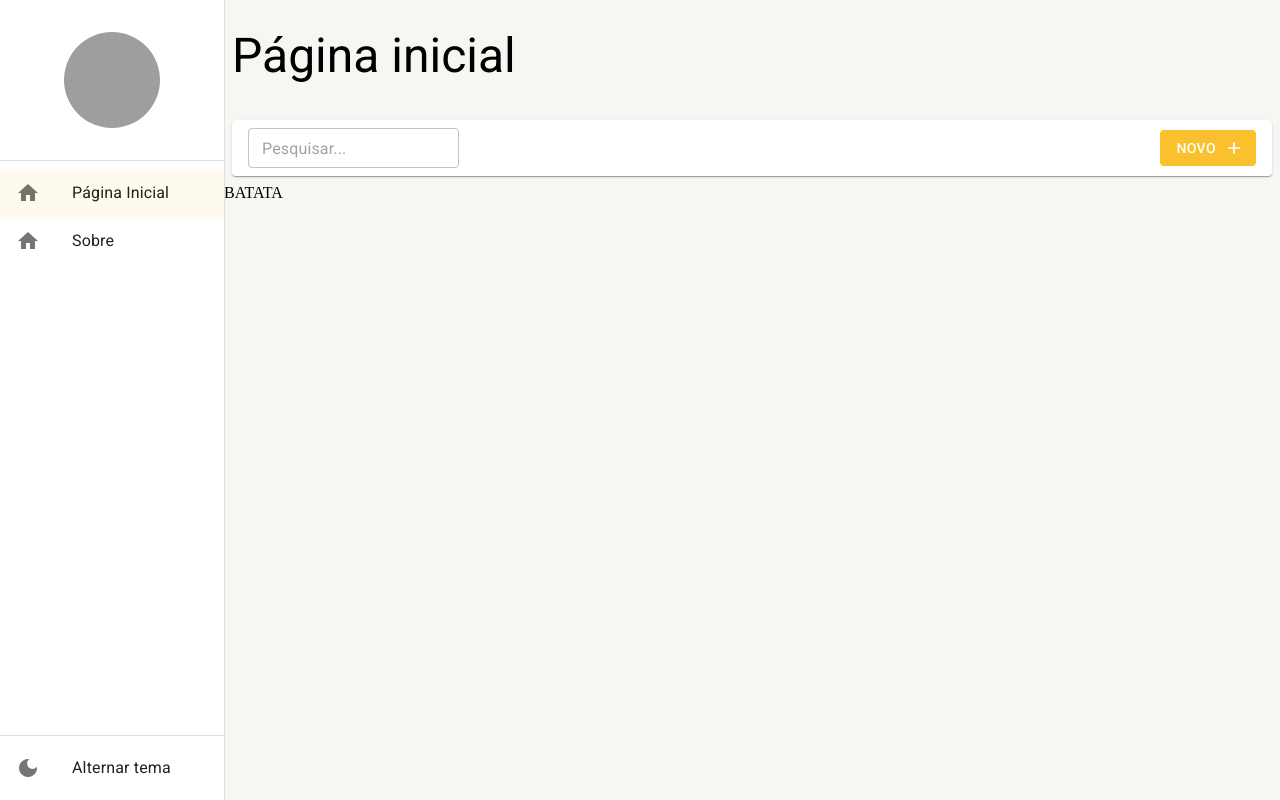
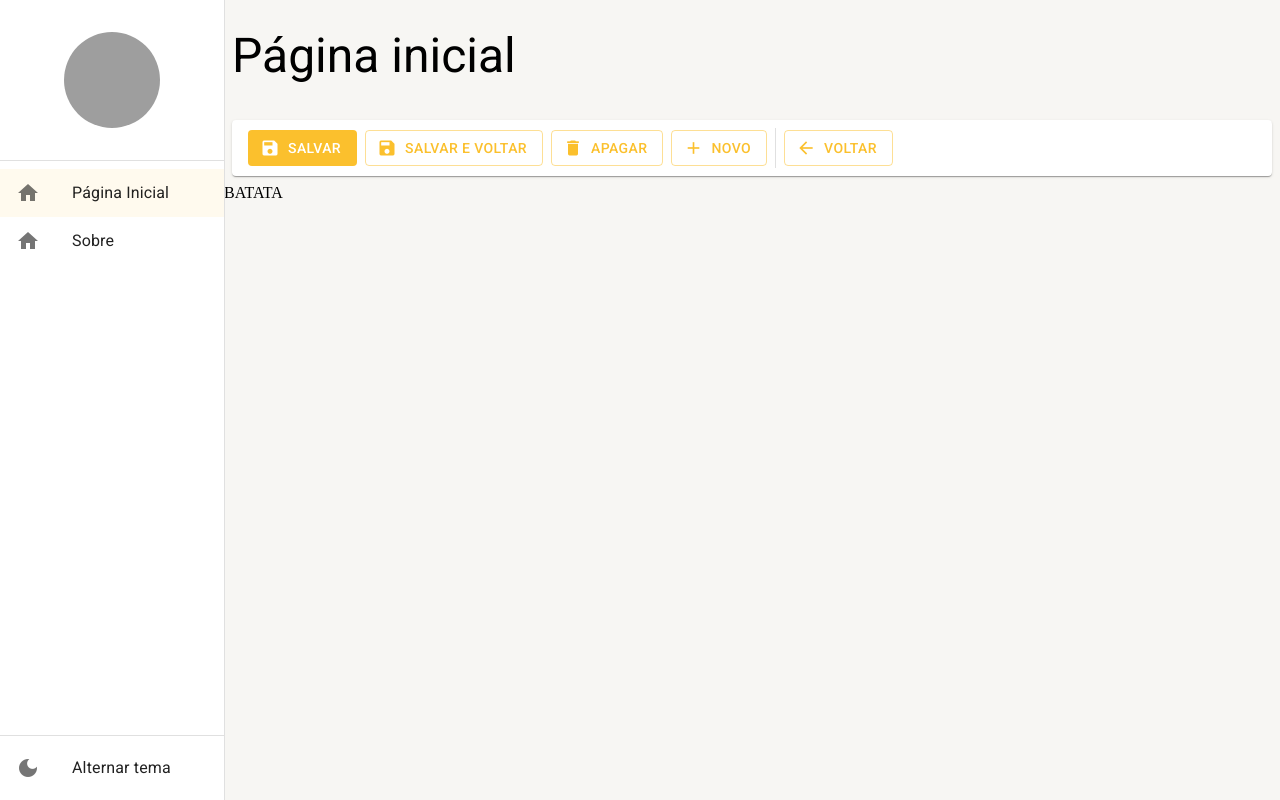
Before and after one commit to Elias-Moura/curso-mui, a React (Create React App) app: page /home in a window 1280 px wide. Built offline with nearby package versions, Linux system fonts and the light colour scheme; grey boxes are pictures that could not be loaded.

Commit message:
Feat: Criando barra de ferramante de detalhes

```diff
--- a/src/pages/dashboard/Dashboard.tsx
+++ b/src/pages/dashboard/Dashboard.tsx
@@ -1,11 +1,11 @@
 import { LayoutBase } from '../../shared/Layouts';
-import { ListToolBar } from '../../shared/components';
+import { DetailToolBar } from '../../shared/components';
 
 export const Dashboard = () => {
   return (
     <LayoutBase
       pageTitle="Página inicial"
-      barraDeFerramentas={<ListToolBar mostrarInputBusca />}
+      barraDeFerramentas={<DetailToolBar mostrarBotaoSalvarEFechar/>}
     >
       BATATA
     </LayoutBase>
--- /dev/null
+++ b/src/shared/components/detail-tool-bar/DetailToolBar.tsx
@@ -0,0 +1,211 @@
+import {
+  Box,
+  Button,
+  Divider,
+  Icon,
+  Paper,
+  Skeleton,
+  Typography,
+  useMediaQuery,
+  useTheme,
+} from '@mui/material';
+
+interface IDetailToolBar {
+  textoBotaoNovo?: string;
+
+  mostrarBotaoNovo?: boolean;
+  mostrarBotaoVoltar?: boolean;
+  mostrarBotaoApagar?: boolean;
+  mostrarBotaoSalvar?: boolean;
+  mostrarBotaoSalvarEFechar?: boolean;
+
+  mostrarBotaoNovoCarregando?: boolean;
+  mostrarBotaoVoltarCarregando?: boolean;
+  mostrarBotaoApagarCarregando?: boolean;
+  mostrarBotaoSalvarCarregando?: boolean;
+  mostrarBotaoSalvarEFecharCarregando?: boolean;
+
+  aoClicarEmNovo?: () => void;
+  aoClicarEmVoltar?: () => void;
+  aoClicarEmApagar?: () => void;
+  aoClicarEmSalvar?: () => void;
+  aoClicarEmSalvarEFechar?: () => void;
+}
+
+export const DetailToolBar: React.FC<IDetailToolBar> = ({
+  textoBotaoNovo = 'Novo',
+
+  mostrarBotaoNovo = true,
+  mostrarBotaoVoltar = true,
+  mostrarBotaoApagar = true,
+  mostrarBotaoSalvar = true,
+  mostrarBotaoSalvarEFechar = false,
+
+  mostrarBotaoNovoCarregando = false,
+  mostrarBotaoVoltarCarregando = false,
+  mostrarBotaoApagarCarregando = false,
+  mostrarBotaoSalvarCarregando = false,
+  mostrarBotaoSalvarEFecharCarregando = false,
+
+  aoClicarEmNovo,
+  aoClicarEmVoltar,
+  aoClicarEmApagar,
+  aoClicarEmSalvar,
+  aoClicarEmSalvarEFechar,
+}) => {
+  const theme = useTheme();
+  const smDown = useMediaQuery(theme.breakpoints.down('sm'));
+  const mdDown = useMediaQuery(theme.breakpoints.down('md'));
+  return (
+    <Box
+      height={theme.spacing(5)}
+      marginX={1}
+      padding={1}
+      paddingX={2}
+      display='flex'
+      gap={1}
+      alignItems='center'
+      component={Paper}
+    >
+      {mostrarBotaoSalvar && !mostrarBotaoSalvarCarregando && (
+        <Button
+          color='primary'
+          disableElevation
+          startIcon={<Icon>save</Icon>}
+          variant='contained'
+          onClick={aoClicarEmSalvar}
+        >
+          <Typography
+            variant='button'
+            whiteSpace='nowrap'
+            textOverflow='ellipsis'
+            overflow='hidden'
+          >
+            Salvar
+          </Typography>
+        </Button>
+      )}
+
+      {mostrarBotaoSalvarCarregando && (
+        <Skeleton
+          width={108}
+          height={58}
+        />
+      )}
+
+      {mostrarBotaoSalvarEFechar &&
+        !mostrarBotaoSalvarEFecharCarregando &&
+        !smDown &&
+        !mdDown && (
+        <Button
+          color='primary'
+          disableElevation
+          startIcon={<Icon>save</Icon>}
+          variant='outlined'
+          onClick={aoClicarEmSalvarEFechar}
+        >
+          <Typography
+            variant='button'
+            whiteSpace='nowrap'
+            textOverflow='ellipsis'
+            overflow='hidden'
+          >
+            Salvar e voltar
+          </Typography>
+        </Button>
+      )}
+      {mostrarBotaoSalvarEFecharCarregando &&
+        !smDown &&
+        !mdDown && (
+        <Skeleton
+          width={180}
+          height={58}
+        />
+      )}
+
+      {mostrarBotaoApagar && !mostrarBotaoApagarCarregando && (
+        <Button
+          color='primary'
+          disableElevation
+          startIcon={<Icon>delete</Icon>}
+          variant='outlined'
+          onClick={aoClicarEmApagar}
+        >
+          <Typography
+            variant='button'
+            whiteSpace='nowrap'
+            textOverflow='ellipsis'
+            overflow='hidden'
+          >
+            Apagar
+          </Typography>
+        </Button>
+      )}
+
+      {mostrarBotaoApagarCarregando && (
+        <Skeleton
+          width={108}
+          height={58}
+        />
+      )}
+
+      {mostrarBotaoNovo && !mostrarBotaoNovoCarregando && !smDown && (
+        <Button
+          color='primary'
+          disableElevation
+          startIcon={<Icon>add</Icon>}
+          variant='outlined'
+          onClick={aoClicarEmNovo}
+        >
+          <Typography
+            variant='button'
+            whiteSpace='nowrap'
+            textOverflow='ellipsis'
+            overflow='hidden'
+          >
+            {textoBotaoNovo}
+          </Typography>
+        </Button>
+      )}
+
+      {mostrarBotaoNovoCarregando && !smDown  && (
+        <Skeleton
+          width={108}
+          height={58}
+        />
+      )}
+
+      {mostrarBotaoVoltar && !mostrarBotaoVoltarCarregando && (
+        <>
+          <Divider
+            variant='middle'
+            orientation='vertical'
+          />
+          <Button
+            color='primary'
+            disableElevation
+            startIcon={<Icon>arrow_back</Icon>}
+            variant='outlined'
+            onClick={aoClicarEmVoltar}
+          >
+            <Typography
+              variant='button'
+              whiteSpace='nowrap'
+              textOverflow='ellipsis'
+              overflow='hidden'
+            >
+              Voltar
+            </Typography>
+          </Button>
+        </>
+      )}
+
+      {mostrarBotaoVoltarCarregando && (
+        <Skeleton
+          width={108}
+          height={58}
+        />
+      )}
+    </Box>
+  );
+};
--- a/src/shared/components/index.ts
+++ b/src/shared/components/index.ts
@@ -1,2 +1,3 @@
 export * from './list-tool-bar/ListToolBar';
+export * from './detail-tool-bar/DetailToolBar';
 export * from './menu-lateral/MenuLateral';
```
